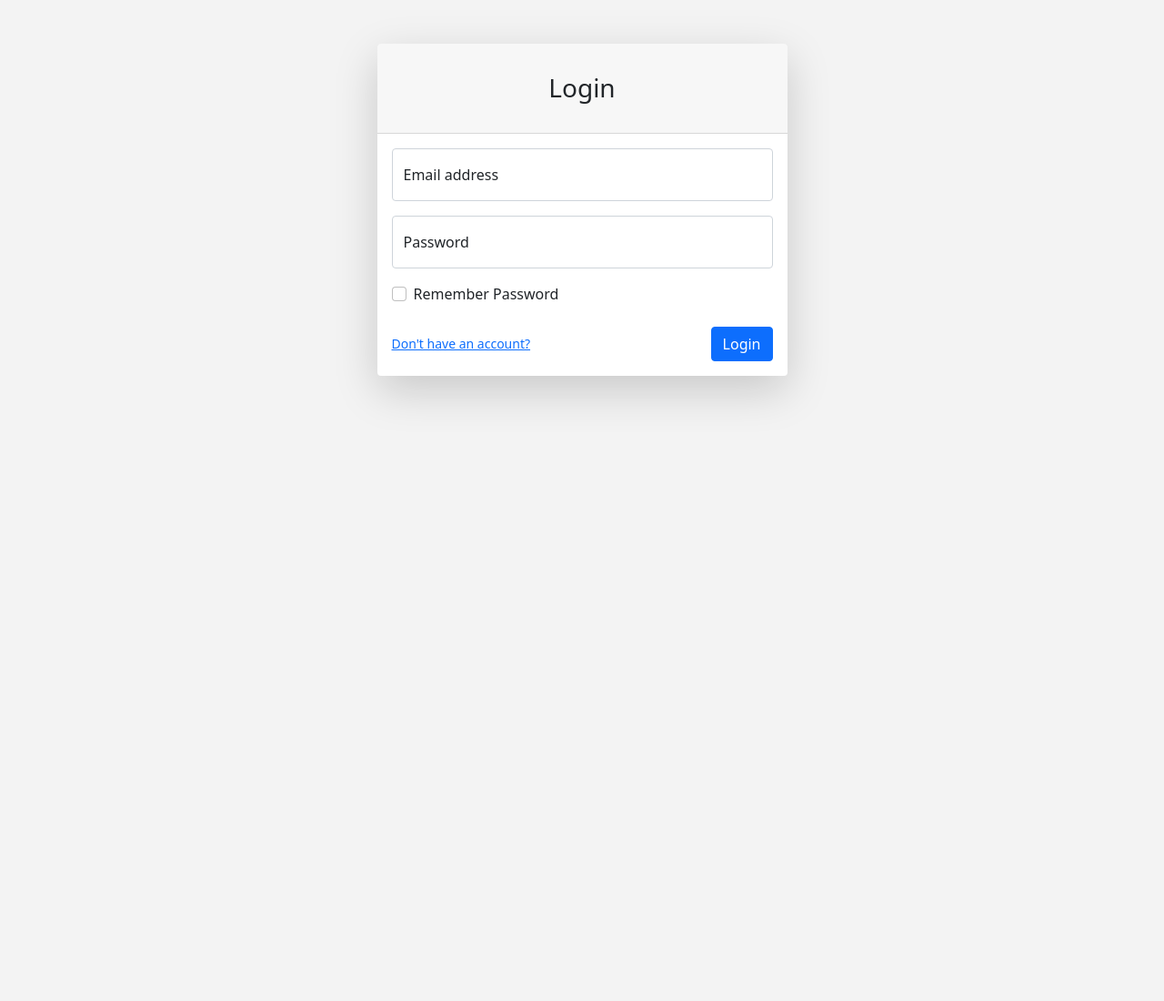
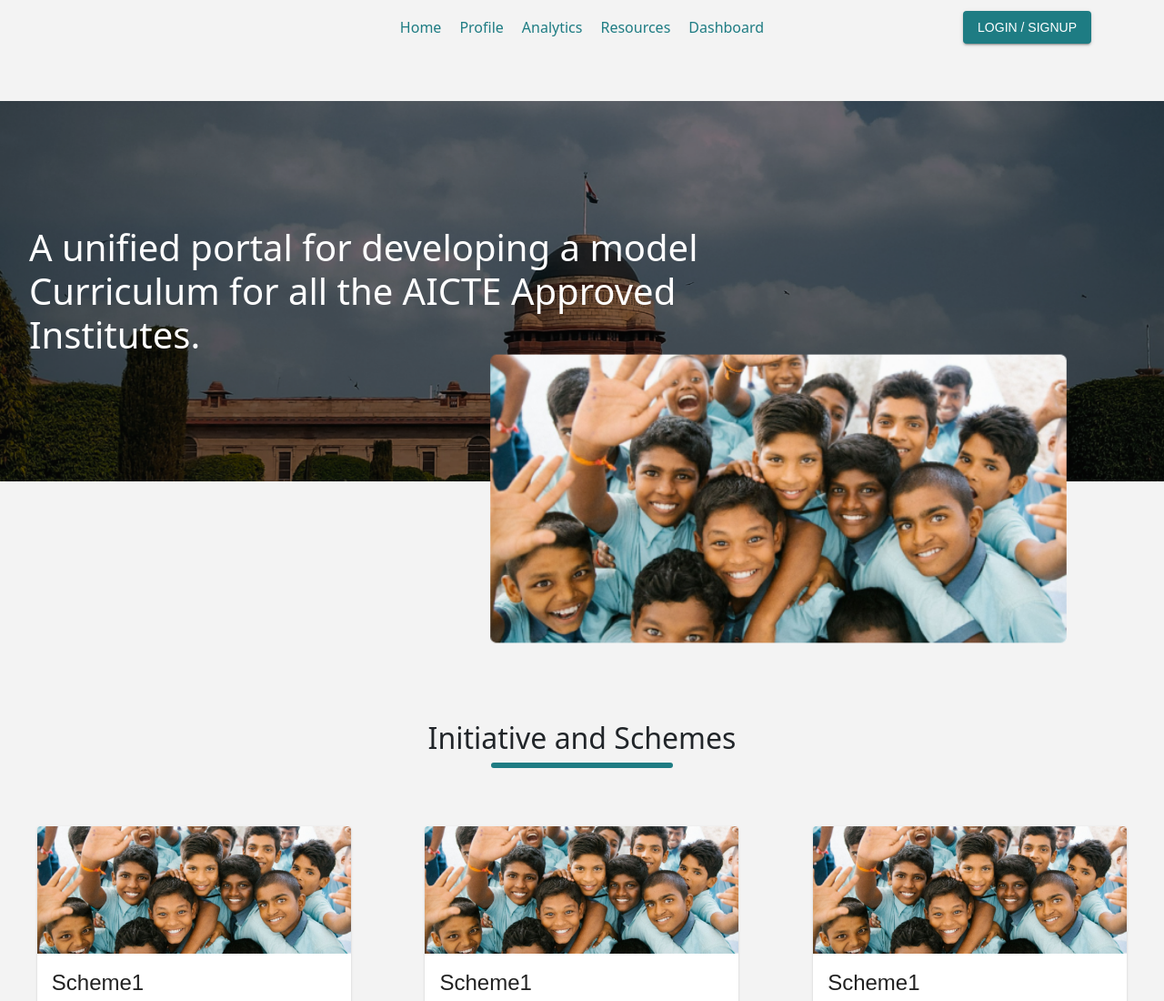
Before and after one commit to rohit108180/AICTE, a React (Create React App) app in the folder client/: page / in a window 1280 px wide. Shown: the top 1100 px of the page at 91% size. Before the commit the page ends 800 px from the top, so only its background shows below. Built offline with nearby package versions, Linux system fonts and the light colour scheme.

Commit message:
navbar, landing page added

```diff
--- a/client/src/App.css
+++ b/client/src/App.css
@@ -1,6 +1,10 @@
-@tailwind base;
-@tailwind components;
-@tailwind utilities;
+
+/* define css variables for theam colors */
+:root{
+  --primary-color: #1E7C83;
+  --secondary-color: #DFECED;
+  --font-size-medium: 16px;
+}
 
 .App {
   text-align: center;
@@ -10,6 +14,7 @@
   height: 40vmin;
   pointer-events: none;
 }
+
 
 @media (prefers-reduced-motion: no-preference) {
   .App-logo {
--- a/client/src/App.js
+++ b/client/src/App.js
@@ -13,8 +13,9 @@ import Main from "./Documents/Main"
 import { AuthProvider } from "./Context/AuthProvider";
 
 import { v4 as uuidV4 } from "uuid"
-import { Profile } from "./pages/Profile"
+import { Profile } from "./pages/Profile/Profile"
 import { ThemeProvider, createTheme } from '@mui/material/styles';
+import { Landing } from "./pages/LandingPage/Landing"
 
 function App() {
 
@@ -46,11 +47,13 @@ const theme = createTheme({
       <AuthProvider>
 
        <Routes>
-        <Route path="/" element={<Login />}/>
+       <Route  element={<Navigation />}>
+        <Route path="/" element={<Landing />}/>
+        <Route path="/login" element={<Login />}/>
         <Route path="/Register" element={<Register />}/>
 
         <Route element={<ProtectedRoute />}>
-        <Route  element={<Navigation />}>
+
           <Route path="/Dashboard" element={<Repositories/>}/>
           <Route path="/Profile" element={<Profile/>}/>
           <Route path="/:Title" element={<Main />}/>
--- /dev/null
+++ b/client/src/Components/Card.js
@@ -0,0 +1,32 @@
+import * as React from 'react';
+import Card from '@mui/material/Card';
+import CardActions from '@mui/material/CardActions';
+import CardContent from '@mui/material/CardContent';
+import CardMedia from '@mui/material/CardMedia';
+import Button from '@mui/material/Button';
+import Typography from '@mui/material/Typography';
+import img from '../assests/landingimage2.png'
+
+export default function CardComponent() {
+  return (
+    <Card sx={{ maxWidth: 345 }}>
+      <CardMedia
+        sx={{ height: 140 }}
+        image= {img}
+        title="green iguana"
+      />
+      <CardContent>
+        <Typography gutterBottom variant="h5" component="div">
+          Scheme1
+        </Typography>
+        <Typography variant="body2" color="text.secondary">
+          Lizards are a widespread group of squamate reptiles, with over 6,000
+          species, ranging across all continents except Antarctica
+        </Typography>
+      </CardContent>
+      <CardActions>
+        <Button size="small">Learn More</Button>
+      </CardActions>
+    </Card>
+  );
+}
--- a/client/src/Login Signup/Login.js
+++ b/client/src/Login Signup/Login.js
@@ -29,7 +29,7 @@ function Login() {
         const data = response.data
         if(data=="Logged in"){
             setLogin(true)
-            localStorage.setItem('token' , "Logged IN");
+            // localStorage.setItem('token' , "Logged IN");
             navigate("/Dashboard", { replace: true });
         }
         else{
--- a/client/src/Navigation.js
+++ b/client/src/Navigation.js
@@ -1,11 +1,18 @@
 import React from 'react';
-import {Link,Outlet,useNavigate} from "react-router-dom"
+import {Link,Navigate,Outlet,useNavigate} from "react-router-dom"
 import axios from "axios"
 import useAuth from './MyHooks/useAuth';
+
+import "./navbar.css"
+import { Button } from '@mui/material';
 const Navigation =(props)=> {
   const navigate = useNavigate()
-  const { setLogin } = useAuth();
-  const Logout =async()=>{
+  const { setLogin ,Login} = useAuth();
+
+
+  const handleClick =async()=>{
+
+    if(Login){
         try{
         const response = await axios.post("http://localhost:4000/user/logout")
           setLogin(false)
@@ -15,18 +22,60 @@ const Navigation =(props)=> {
           console.log(err)
         }
       }
+      else{
+        navigate("/login",{replace:true}
+          )
+      }
+    }
+
+
         return (
             <>
-         <nav className="navbar navbar-expand-lg navbar-dark bg-dark nav-back ">
-           <div className="navbar-nav">
-           <Link className="nav-item nav-link " to="/Dashboard">Home </Link>
-           <Link className="nav-item nav-link " to="/Profile">Profile </Link>
+            {!Login?
+         <nav className="">
+           <div className="navbar" style={{display:"flex", justifyContent:"center", alignItems:"center", flexDirection:"row", width :"100%" }}>
+            <div  style={{display:"flex", flexDirection:"row", }}>
+           <Link className=" navlink" to="/Dashboard">Home </Link>
+           <Link className=" navlink" to="/Profile">Profile </Link>
 
-              <span style={{position: 'absolute',right: 0}}>
-              <button style={{border:0}} className="nav-item nav-link bg-dark" onClick={Logout}>Logout </button>
+
+           <Link className=" navlink" to="/Profile">Analytics </Link>
+
+           <Link className=" navlink" to="/Profile">Resources </Link>
+
+           <Link className=" navlink" to="/Profile">Dashboard </Link>
+           </div>
+
+
+              <span style={{position: 'absolute',right: "5rem"}}>
+              <Button variant ="contained" onClick={handleClick}>{Login?"Logout":"Login / Signup"} </Button>
+              </span>
+            </div>
+        </nav > :
+
+        <nav className="">
+        <div className="navbar" style={{display:"flex", justifyContent:"center", alignItems:"center", flexDirection:"row", width :"100%", backgroundColor: "#1E7C83"}}>
+         <div  style={{display:"flex", flexDirection:"row", }}>
+        <Link className=" navlink loggedin" to="/Dashboard">Home </Link>
+        <Link className=" navlink loggedin" to="/Profile">Profile </Link>
+
+
+        <Link className=" navlink loggedin" to="/Profile">Analytics </Link>
+
+        <Link className=" navlink loggedin" to="/Profile">Resources </Link>
+
+        <Link className=" navlink loggedin" to="/Profile">Dashboard </Link>
+        </div>
+
+
+           <span style={{position: 'absolute',right: "5rem"}}>
+           <Button variant ="contained" color='secondary' onClick={handleClick}>Logout </Button>
            </span>
          </div>
      </nav >
+
+
+        }
         <div className='all' >
 
         <Outlet/>
--- /dev/null
+++ b/client/src/navbar.css
@@ -0,0 +1,31 @@
+.navbar{
+    background-color: var(--secondary-color);
+    height: 60px;
+    display: flex;
+    justify-content: space-between;
+    align-items: center;
+    padding: 0 50px;
+    /* box-shadow: 0px 0px 10px 0px rgba(0,0,0,0.75); */
+  }
+
+  .navlink{
+
+    text-decoration: none;
+    color: #1E7C83;
+    transition: all 0.1s ease-in-out;
+    margin: 0 10px;
+  }
+
+  .loggedin{
+    color: white;
+  }
+
+  .navlink:hover{
+    color: #46afb0;
+    transform: scale(1.2);
+  }
+
+  .loggedin:hover{
+    color: white;
+    transform: scale(1.2);
+  }
--- /dev/null
+++ b/client/src/pages/LandingPage/Landing.css
@@ -0,0 +1,66 @@
+.topPart{
+    height: 50vh;
+    position: relative;
+    display: flex;
+    align-items: center;
+    margin-bottom: 15rem;
+  }
+
+.coverImage{
+    position: absolute;
+    width: 100%;
+    z-index: -1;
+}
+
+
+.tagLine{
+    width: 70%;
+    color: white;
+    margin: 2rem;
+}
+
+.secondary-image{
+    position: absolute;
+    right: 10rem;
+    bottom: -10rem;
+
+    transform: scale(1.2);
+}
+
+.section{
+    margin: 10rem 0;
+    width: 100%;
+    display: flex;
+    flex-direction: column;
+    align-items: center;
+
+
+}
+
+.section-heading{
+    font-size: 2rem;
+    font-weight: bold;
+    margin: 2rem;
+    display: flex;
+    flex-direction: column;
+    justify-content: center;
+    align-items: center;
+
+}
+
+.borderline{
+    width: 200px;
+    /* height: 100px; */
+    border: 3px solid #1E7C83;
+   background-color: var(--primary-color);
+    margin-bottom: 2rem;
+    border-radius: 10px;
+}
+
+.section-content{
+    display: flex;
+    width: 100%;
+    flex-direction: row;
+    justify-content: space-around;
+
+}
--- /dev/null
+++ b/client/src/pages/LandingPage/Landing.js
@@ -0,0 +1,58 @@
+import React from 'react'
+import secondaryImage from '../../assests/landingimage2.png'
+
+import coverImage from '../../assests/landingCoverImage.png'
+import './Landing.css'
+import Card from '../../Components/Card'
+import CardComponent from '../../Components/Card'
+
+export const Landing = () => {
+  return (
+    <div style={{marginTop: "60px"}}>
+      <div className='topPart'>
+        <img className='coverImage' src={coverImage}/>
+        <h1 className='tagLine'>
+        A unified portal for developing a model Curriculum for
+all the AICTE Approved Institutes.
+        </h1>
+        <img className='secondary-image' src={secondaryImage}/>
+
+      </div>
+        <div className='section' >
+            <div className='section-heading'>
+                <h2>
+                Initiative and Schemes
+                </h2>
+                <div className='borderline'> </div>
+            </div>
+
+            <div className='section-content'>
+                <CardComponent/>
+                <CardComponent/>
+                <CardComponent/>
+                </div>
+
+
+        </div>
+
+        <div className='section' >
+            <div className='section-heading'>
+                <h2>
+                Initiative and Schemes
+                </h2>
+                <div className='borderline'> </div>
+            </div>
+
+            <div className='section-content'>
+                <CardComponent/>
+                <CardComponent/>
+                <CardComponent/>
+                </div>
+
+
+        </div>
+    </div>
+
+
+  )
+}
```
Also changed, not shown: client/src/assests/landingCoverImage.png (added), client/src/assests/landingimage2.png (added), client/src/pages/Profile/Profile.js (renamed from client/src/pages/Profile.js), client/src/pages/Profile/profile.css (renamed from client/src/pages/profile.css). Lines whose indentation alone changed are shown as unchanged.
